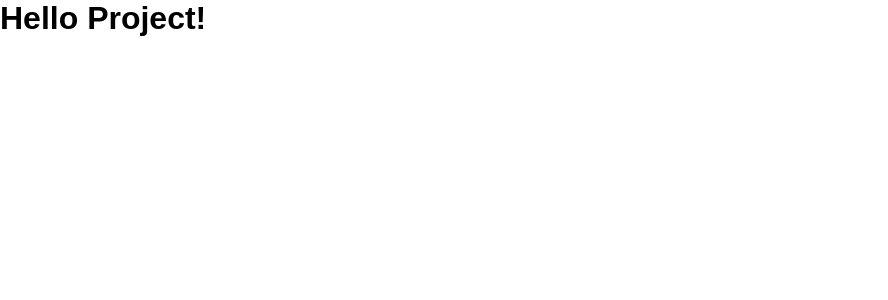
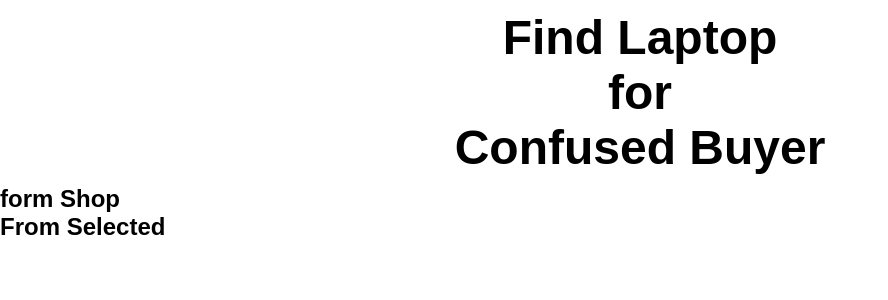
Before and after one commit to rockydasgfx/Laptop-Finder, a React (Create React App) app: page / in a window 1280 px wide. Shown: the top 300 px of the page, without its empty margins (0-888 px from the left). Built offline with nearby package versions, Linux system fonts and the light colour scheme.

Commit message:
Header Complete & component create

```diff
--- a/package.json
+++ b/package.json
@@ -3,7 +3,6 @@
   "version": "0.1.0",
   "private": true,
   "dependencies": {
-    "@heroicons/react": "^1.0.6",
     "@testing-library/jest-dom": "^5.14.1",
     "@testing-library/react": "^13.0.0",
     "@testing-library/user-event": "^13.2.1",
--- a/public/index.html
+++ b/public/index.html
@@ -24,7 +24,7 @@
       work correctly both with client-side routing and a non-root public URL.
       Learn how to configure a non-root public URL by running `npm run build`.
     -->
-    <title>React App</title>
+    <title>Laptop-Finder</title>
   </head>
   <body>
     <noscript>You need to enable JavaScript to run this app.</noscript>
--- a/src/App.css
+++ b/src/App.css
@@ -7,3 +7,8 @@
 body {
   font-family: sans-serif;
 }
+
+img {
+  max-width: 100%;
+  height: auto;
+}
--- a/src/App.js
+++ b/src/App.js
@@ -1,9 +1,20 @@
+import Header from "./Components/Header/Header";
+import Selected from "./Components/Selected/Selected";
+import Shop from "./Components/Shop/Shop";
 import "./App.css";
 
 function App() {
   return (
     <div className="app">
-      <h1>Hello Project!</h1>
+      <Header />
+      <main>
+        <section>
+          <Shop />
+        </section>
+        <section>
+          <Selected />
+        </section>
+      </main>
     </div>
   );
 }
--- /dev/null
+++ b/src/Components/Header/Header.css
@@ -0,0 +1,6 @@
+header {
+  text-align: center;
+  margin: 10px 0;
+  font-size: 24px;
+  font-weight: 600;
+}
--- /dev/null
+++ b/src/Components/Header/Header.jsx
@@ -0,0 +1,16 @@
+import React from "react";
+import "./Header.css";
+
+const Header = () => {
+  return (
+    <header>
+      <h1>
+        Find Laptop <br />
+        for <br />
+        Confused Buyer
+      </h1>
+    </header>
+  );
+};
+
+export default Header;
--- /dev/null
+++ b/src/Components/Selected/Selected.jsx
@@ -0,0 +1,12 @@
+import React from "react";
+import "./Selected.css";
+
+const Selected = () => {
+  return (
+    <div>
+      <h1>From Selected</h1>
+    </div>
+  );
+};
+
+export default Selected;
--- /dev/null
+++ b/src/Components/Shop/Shop.jsx
@@ -0,0 +1,12 @@
+import React from "react";
+import "./Shop.css";
+
+const Shop = () => {
+  return (
+    <div className="shop">
+      <h1>form Shop</h1>
+    </div>
+  );
+};
+
+export default Shop;
```
Also changed, not shown: public/data/data.json (added, +75 -0 lines), src/Components/Selected/Selected.css (added), src/Components/Shop/Shop.css (added), 1 other file (tests, documents, lock files or other folders).
